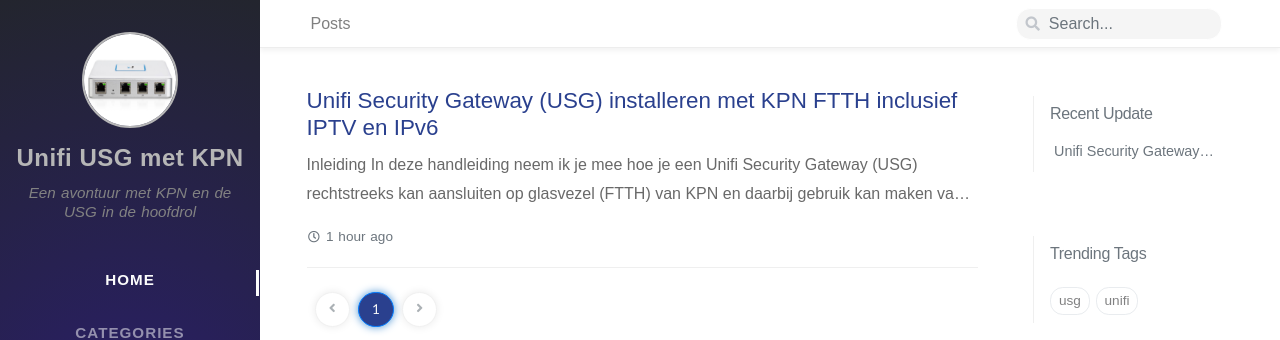
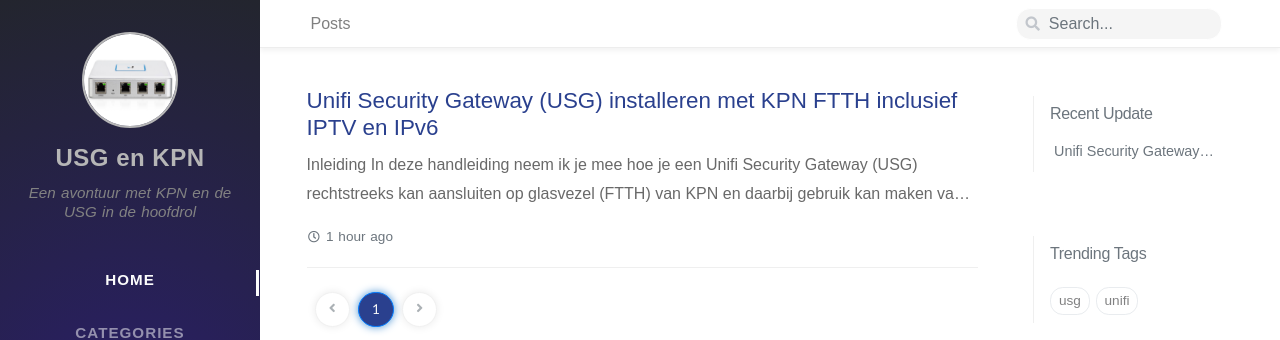
Before and after one commit to coolhva/usg-kpn-ftth, a Jekyll site: the page built from index.html, in a window 1280 px wide. Shown: the top 340 px of the page. Built offline with Jekyll 4.4.1, drawn with Linux system fonts in a browser that asks for light colours; nearby versions of some CDN libraries; some web fonts are replaced; the list of posts is cut into pages by our own code.

Commit message:
Update _config.yml

```diff
--- a/_config.yml
+++ b/_config.yml
@@ -6,7 +6,7 @@
 # jekyll-seo-tag settings › https://github.com/jekyll/jekyll-seo-tag/blob/master/docs/usage.md
 #--------------------------
 
-title: Unifi USG met KPN
+title: USG en KPN
 
 description: 'Een avontuur met KPN en de USG in de hoofdrol'
 
```
